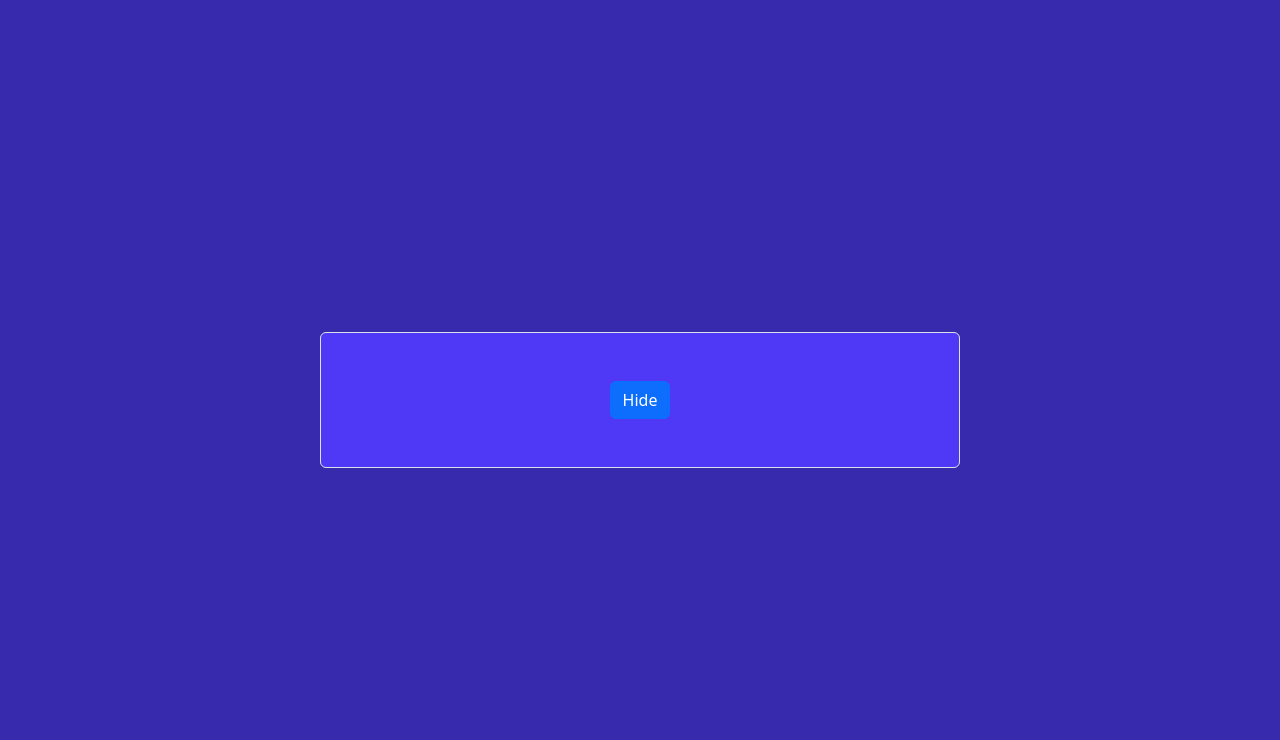
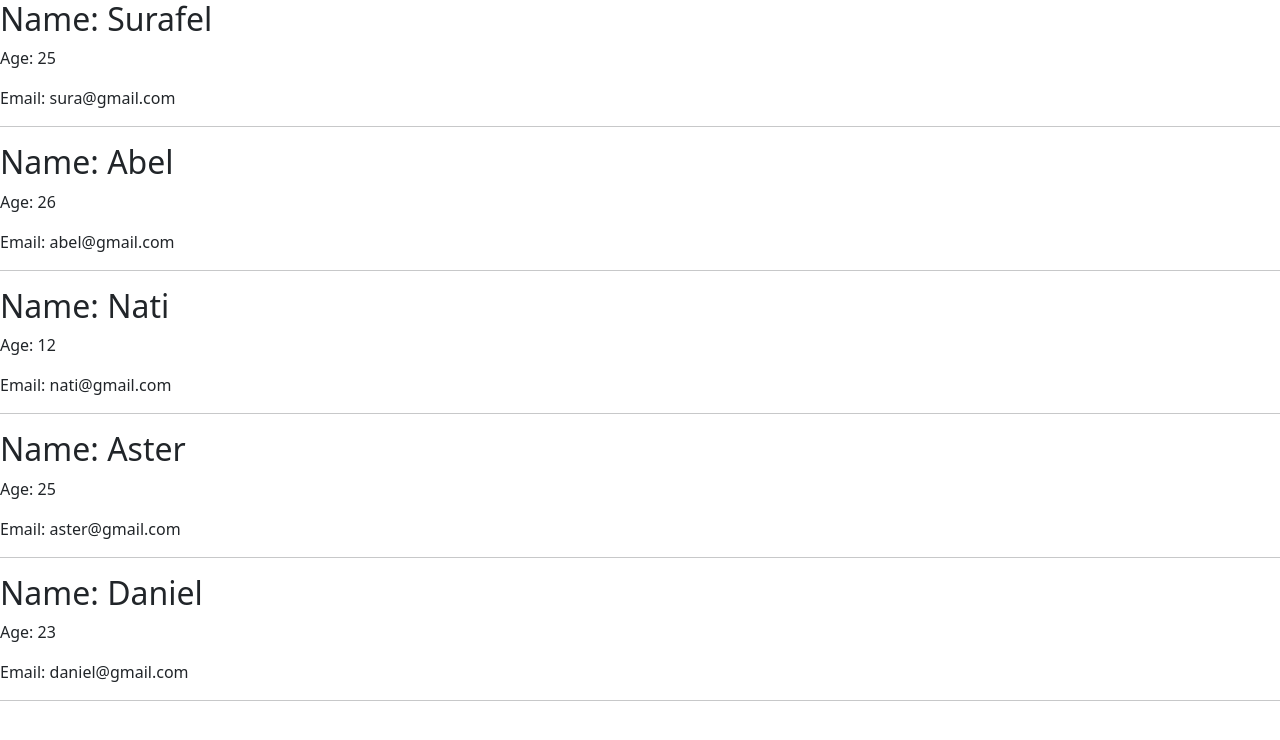
Before and after one commit to abyssiniatech/react-vite-typescript, a React (Vite) app: page / in a window 1280 px wide. Shown: the top 740 px of the page. Built offline with nearby package versions, Linux system fonts and the light colour scheme.

Commit message:
intial commit  for day 33

```diff
--- a/src/App.tsx
+++ b/src/App.tsx
@@ -1,14 +1,10 @@
-
-import Show from "./omponents/Project/Show";
-
+import DaynamicArray from "./omponents/Project/DaynamicArray";
 const App = () => {
-
   return (
     <div>
-
-      <Show />
+      <DaynamicArray />
     </div>
-  )
+  );
 };
 
 export default App;
--- /dev/null
+++ b/src/omponents/Project/DaynamicArray.tsx
@@ -0,0 +1,30 @@
+type Student = {
+  name: string;
+  age: number;
+  email: string;
+};
+
+const Students: Student[] = [
+  { name: "Surafel", age: 25, email: "sura@gmail.com" },
+  { name: "Abel", age: 26, email: "abel@gmail.com" },
+  { name: "Nati", age: 12, email: "nati@gmail.com" },
+  { name: "Aster", age: 25, email: "aster@gmail.com" },
+  { name: "Daniel", age: 23, email: "daniel@gmail.com" },
+];
+
+const DaynamicArray = () => {
+  return (
+    <div>
+      {Students.map((student, index) => (
+        <div key={index}>
+          <h2>Name: {student.name}</h2>
+          <p>Age: {student.age}</p>
+          <p>Email: {student.email}</p>
+          <hr />
+        </div>
+      ))}
+    </div>
+  );
+};
+
+export default DaynamicArray;
```
